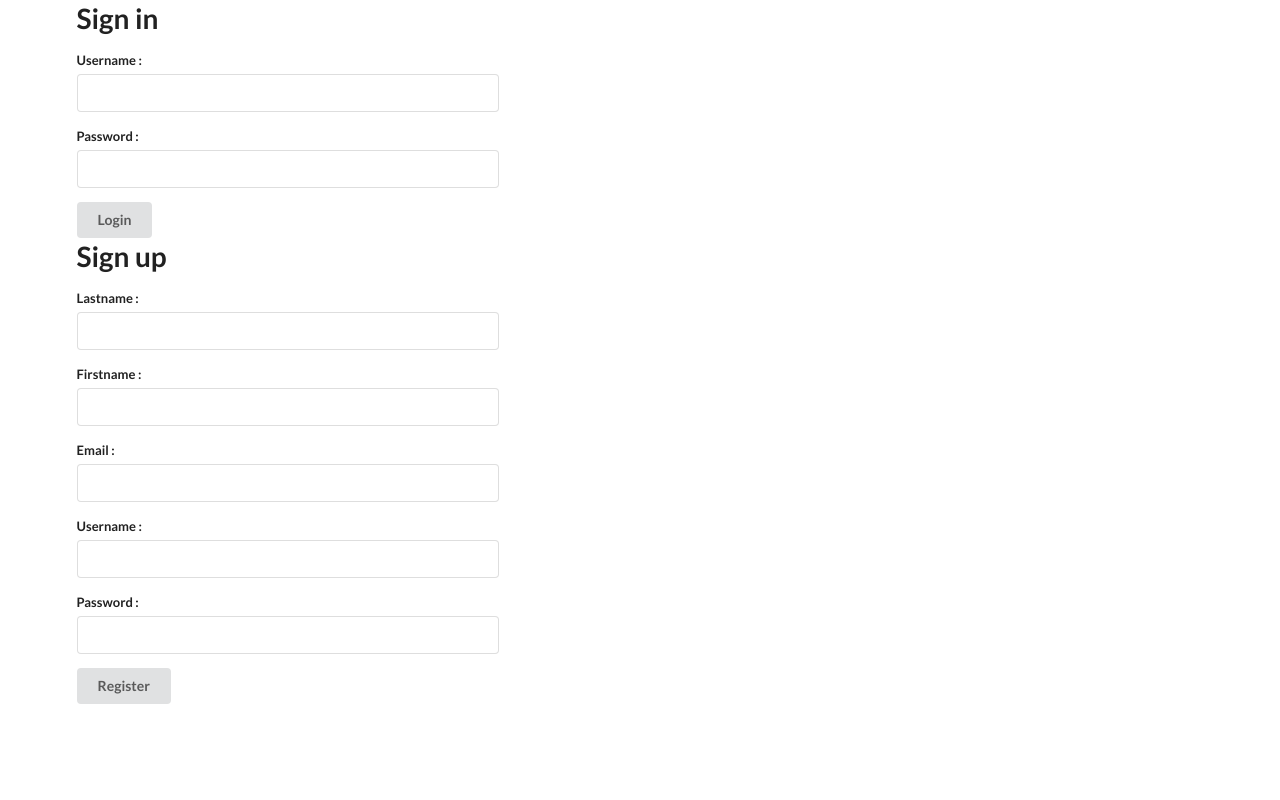
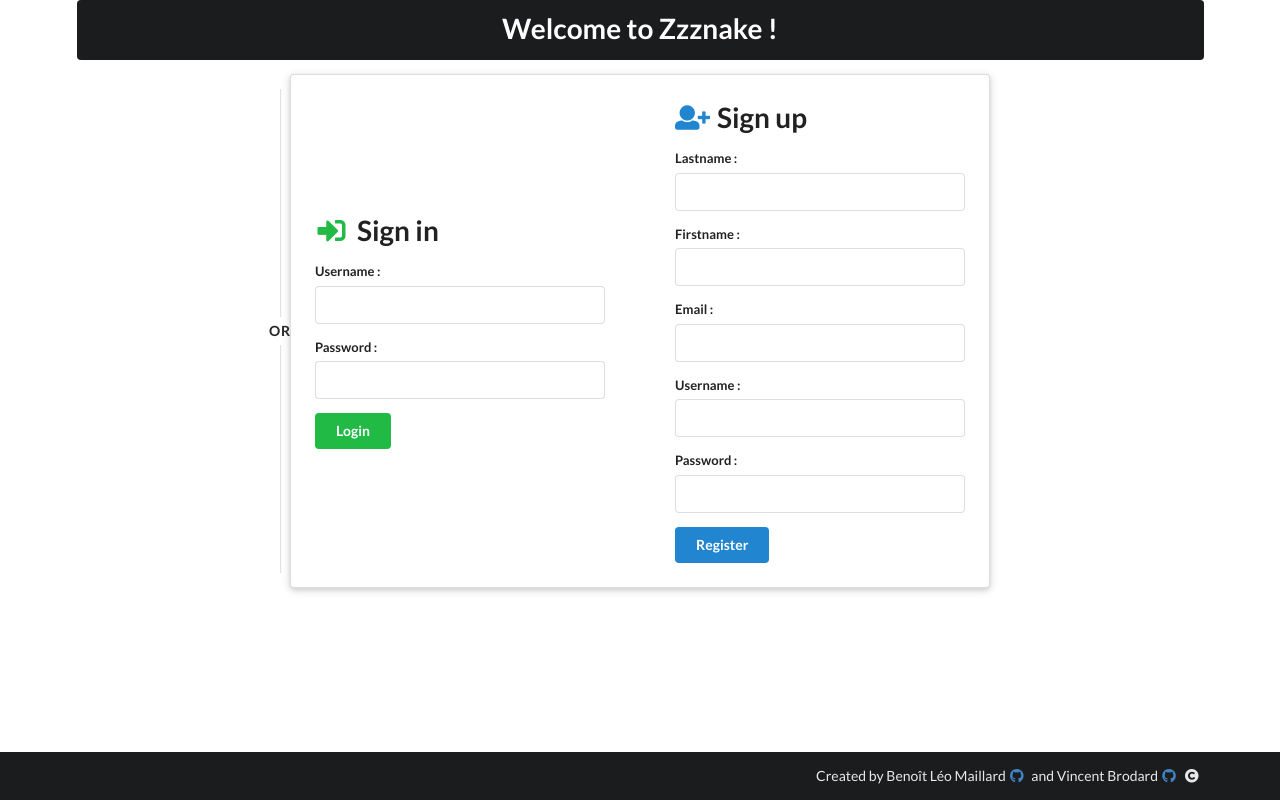
Before and after one commit to benoitmaillard08/Zzznake, a PHP site: page / in a window 1280 px wide. Run offline with PHP 8.4, Linux system fonts and the light colour scheme; some libraries are stand-ins or nearby versions.

Commit message:
Add files via upload
Grande amélioration graphique du site

```diff
--- /dev/null
+++ b/custom.css
@@ -0,0 +1,6 @@
+.footer{
+	position:fixed;
+ 	bottom:0;
+ 	width: 100%;
+ 	text-align: right;
+ }
--- a/doctype.html
+++ b/doctype.html
@@ -5,6 +5,7 @@
 		<meta http-equiv="X-UA-Compatible" content="IE=edge">
 		<meta name="viewport" content="width=device-width, initial-scale=1">
 		<link rel="stylesheet" type="text/css" href="https://cdn.jsdelivr.net/semantic-ui/2.2.6/semantic.min.css">
+		<link rel="stylesheet" type="text/css" href="custom.css">
 		<!-- Semantic-UI scripts -->
 		<script
 		  src="https://code.jquery.com/jquery-3.1.1.min.js"
--- /dev/null
+++ b/footer.php
@@ -0,0 +1,10 @@
+
+<div class="footer">
+	<div class="ui inverted vertical footer segment">
+	    <div class="ui container">
+
+	        Created by Benoît Léo Maillard <a href="https://github.com/blm08" target="_blank"><i class="github icon"></i></a> and Vincent Brodard <a href="https://github.com/Brodcouille" target="_blank"><i class="github icon"></a></i> <i class="copyright icon"></i></span>
+
+	    </div>
+	</div>
+</div>
--- a/index.php
+++ b/index.php
@@ -6,6 +6,14 @@
 	include('doctype.html');
 	include('connect.php');
 
+?>
+	<div class="ui container">
+		<div class="ui inverted segment">
+			<h1 class="ui center aligned header">Welcome to Zzznake !</h1>
+		</div>
+	</div>
+
+<?php
 	if (isset($_POST['username_login']) && isset($_POST['password_login'])){
 
 			$query_data = $bdd->query('SELECT * FROM user');
@@ -29,6 +37,7 @@
 	}else{
 		include('login.php');
 	}
+	include('footer.php');
 
 ?>
 </body>
--- a/load_room.php
+++ b/load_room.php
@@ -4,7 +4,7 @@
     $nbPlayers = $bdd->query('SELECT COUNT(*) FROM user WHERE user.fk_room IS NOT NULL')->fetchColumn();
 
 	if($nbPlayers === '0'){
-		echo('<img src="alone.jpg" alt="Forever alone">');
+		echo('<img src="alone.jpg" class="ui centered medium image" alt="Forever alone">');
 
 	}else{
 
--- a/login.php
+++ b/login.php
@@ -3,62 +3,66 @@
 
 	include('doctype.html');
  ?>
+<div class="ui raised padded text container segment">
+	<div class="ui two column middle aligned very relaxed stackable grid">
 
-<div class="ui container">
-
+		<div class="column">
 			<form action="index.php" method="POST" class="ui form">
-		<h1>Sign in</h1>
+				<h1><i class="sign in green icon"></i> Sign in</h1>
 
 
-				<div class="six wide field">
+						<div class="field">
 							<label>Username : </label>
 							<input type="text" name="username_login">
 						</div>
 
-			<div class="six wide field">
+					<div class="field">
 						<label>Password :</label>
 						<input type="password" name="password_login">
 					</div>
 
-		<button class="ui button" type="submit">Login</button>
+				<button class="ui green button" type="submit">Login</button>
 			</form>
-
 		</div>
 
+		<div class="ui vertical divider">
+	    	Or
 	  	</div>
 
-	<div class="ui container">
-			<h1>Sign up</h1>
+		<div class="column">
+			<h1><i class="add blue user icon"></i> Sign up</h1>
 
 			<form action="user_add.php" method="POST" class="ui form">
-				<div class="six wide field">
+				<div class="field">
 					<label>Lastname : </label>
 					<input type="text" name="lastname">
 				</div>
 
-				<div class="six wide field">
+				<div class="field">
 					<label>Firstname : </label>
 					<input type="text" name="firstname">
 				</div>
 
-				<div class="six wide field">
+				<div class="field">
 					<label>Email : </label>
 					<input type="email" name="email">
 				</div>
 
-				<div class="six wide field">
+				<div class="field">
 					<label>Username : </label>
 					<input type="text" name="username">
 				</div>
 
-				<div class="six wide field">
+				<div class="field">
 					<label>Password : </label>
 					<input type="password" name="password">
 				</div>
 
 
-				<button class="ui button" type="submit">Register</button>
+				<button class="ui blue button" type="submit">Register</button>
 			</form>
+		</div>
+	</div>
 </div>
 
 </body>
```
Also changed, not shown: room.php (+17 -7 lines). Lines whose indentation alone changed are shown as unchanged.
